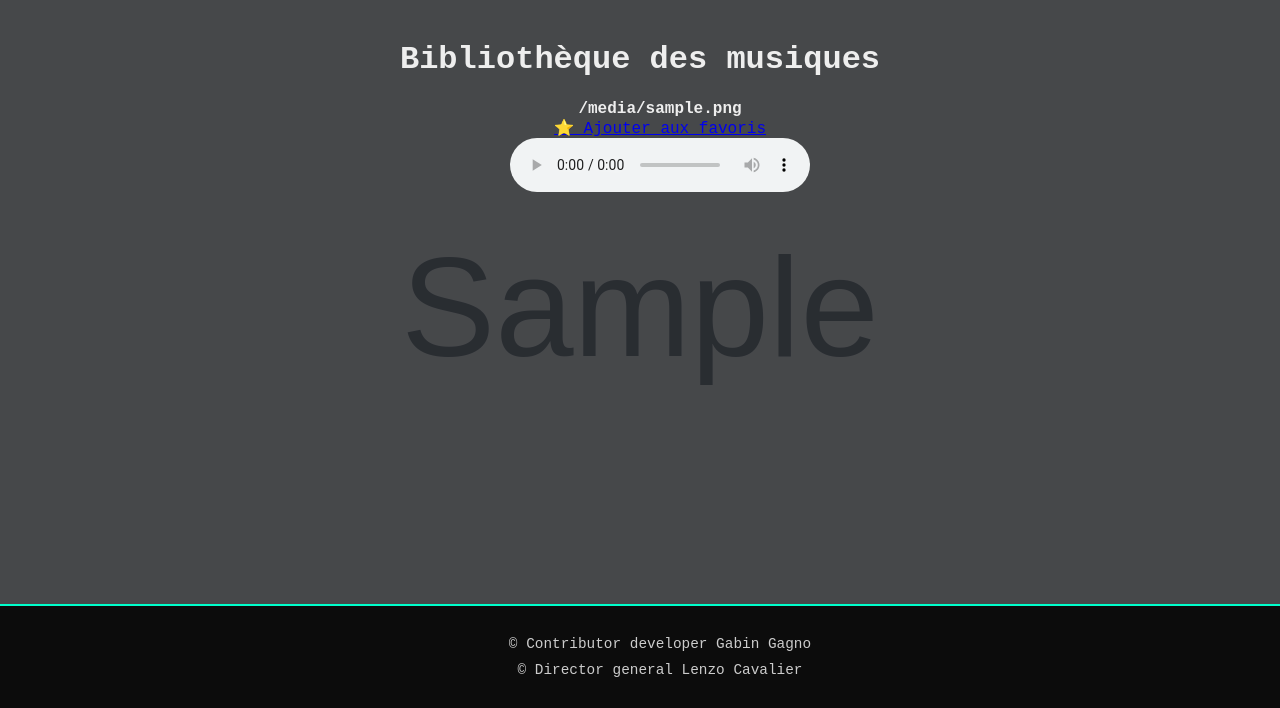
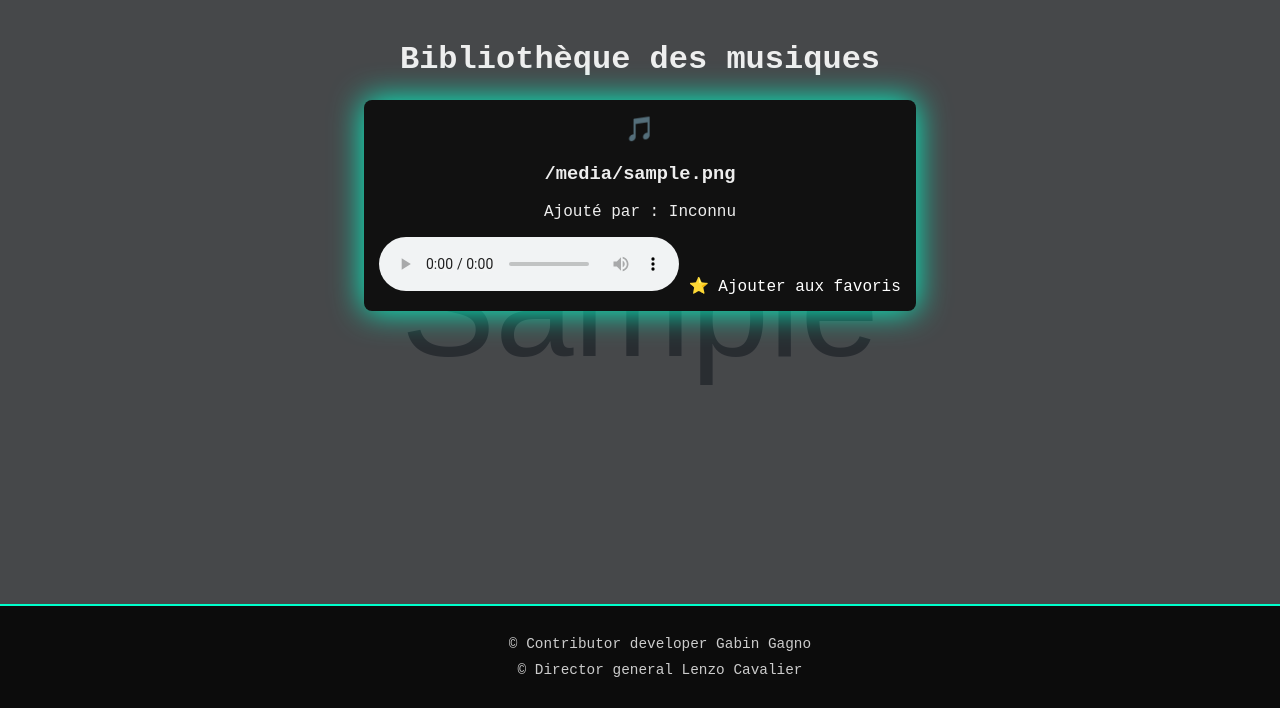
Before and after one commit to retr0-dedsec2/NovaSpark, a Flask app: template templates/playlist.html in a window 1280 px wide. Shown: the part 92-800 px from the top of the page. Run offline with Flask 3, Linux system fonts and the light colour scheme; the template is opened without the code that fills it: most values are stand-ins (such as "Sample title", 1, 10 or a date in 2020); grey boxes marked "Sample" are stand-in pictures.

Commit message:
Update playlist.html

```diff
--- a/templates/playlist.html
+++ b/templates/playlist.html
@@ -10,21 +10,22 @@
   }
 </style>
 <h1>Bibliothèque des musiques</h1>
-
 {% if files %}
-<ul>
+<div class="playlist">
   {% for file in files %}
-  <li>
-    <strong>{{ file }}</strong><br>
-    <a href="{{ url_for('add_favorite', filename=file) }}">⭐ Ajouter aux favoris</a><br>
-    {% if file.endswith('.mp4') %}
-      <video controls width="300" src="{{ url_for('uploaded_file', filename=file) }}"></video>
-    {% else %}
-      <audio controls src="{{ url_for('uploaded_file', filename=file) }}"></audio>
-    {% endif %}
-  </li>
+  <div class="playlist-item">
+    <span class="media-icon">
+      {{ '🎬' if file.endswith('.mp4') else '🎵' }}
+    </span>
+    <h3>{{ file }}</h3>
+    <p>Ajouté par : {{ uploads.get(file, "Inconnu") }}</p>
+    <audio controls src="{{ url_for('uploaded_file', filename=file) }}"></audio>
+    <a href="{{ url_for('add_favorite', filename=file) }}"
+      >⭐ Ajouter aux favoris</a
+    >
+  </div>
   {% endfor %}
-</ul>
+</div>
 {% else %}
 <p>Aucune musique disponible.</p>
 {% endif %}
```
